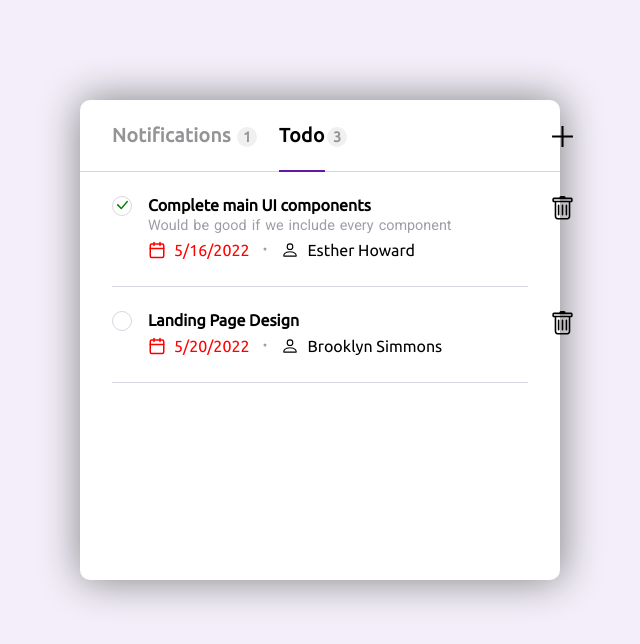
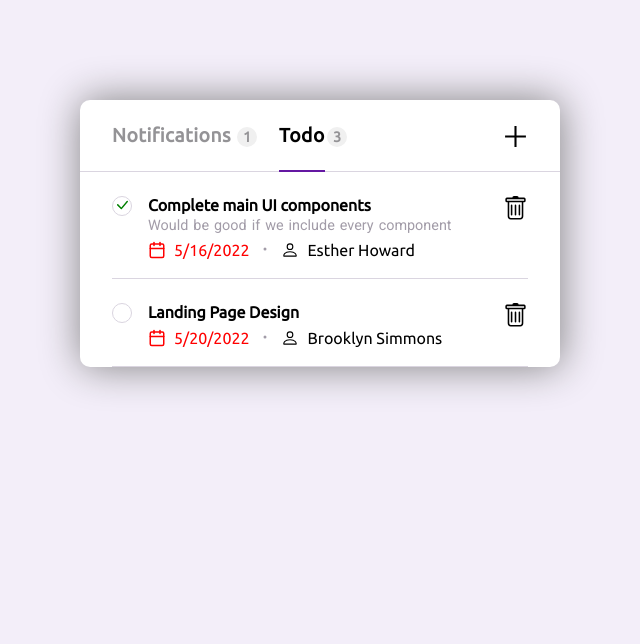
Before and after one commit to posi23/main-todo-list, a React (Create React App) app in the folder frontend/: page /todo in a window 1280 px wide. Shown: the top 644 px of the page, without its empty margins (320-960 px from the left). Built offline with nearby package versions, Linux system fonts and the light colour scheme.

Commit message:
updated styling for the positioning of action buttons in the Todo tab

```diff
--- a/frontend/src/App.css
+++ b/frontend/src/App.css
@@ -6,7 +6,8 @@
   margin: 100px 400px;
   background-color: #fff;
   box-shadow: 1px 0px 40px grey;
-  min-height: 60vh;
+  max-height: 60vh;
+  overflow: auto;
   border-radius: 10px;
 }
 
@@ -14,6 +15,7 @@
   display: flex;
   padding: 1.5em 2em;
   border-bottom: 1px solid rgb(218, 213, 224);
+  position: relative;
 }
 
 .tab{
@@ -63,14 +65,15 @@
 
 .add-icon{
   position: absolute;
-  left: 68%;
+  right: 2em;
   cursor: pointer;
 }
 
 .main-display{
-  margin: 1.5em 2em;
+  margin: 1.5em 2em 0;
   border-bottom: 1px solid rgb(218, 213, 224);
   display: flex;
+  position: relative;
 }
 
 .completed-circle{
@@ -86,8 +89,7 @@
 
 .todoItem{
   align-self: flex-start;
-  padding-bottom: 1.5em;
-  /* margin-bottom: 2em; */
+  padding-bottom: 1em;
 }
 
 .todoItem p{
@@ -132,7 +134,7 @@
 
 .delete-icon{
   position: absolute;
-  left: 68%;
+  right: 0%;
   cursor: pointer;
 }
 
@@ -177,7 +179,6 @@
 .completion-time-buttons, .card-action-buttons {
   display: flex;
   margin-bottom: 1em;
-  /* height: 100%; */
 }
 
 .date-btn, .assignee-btn, .cancel-btn,
```
